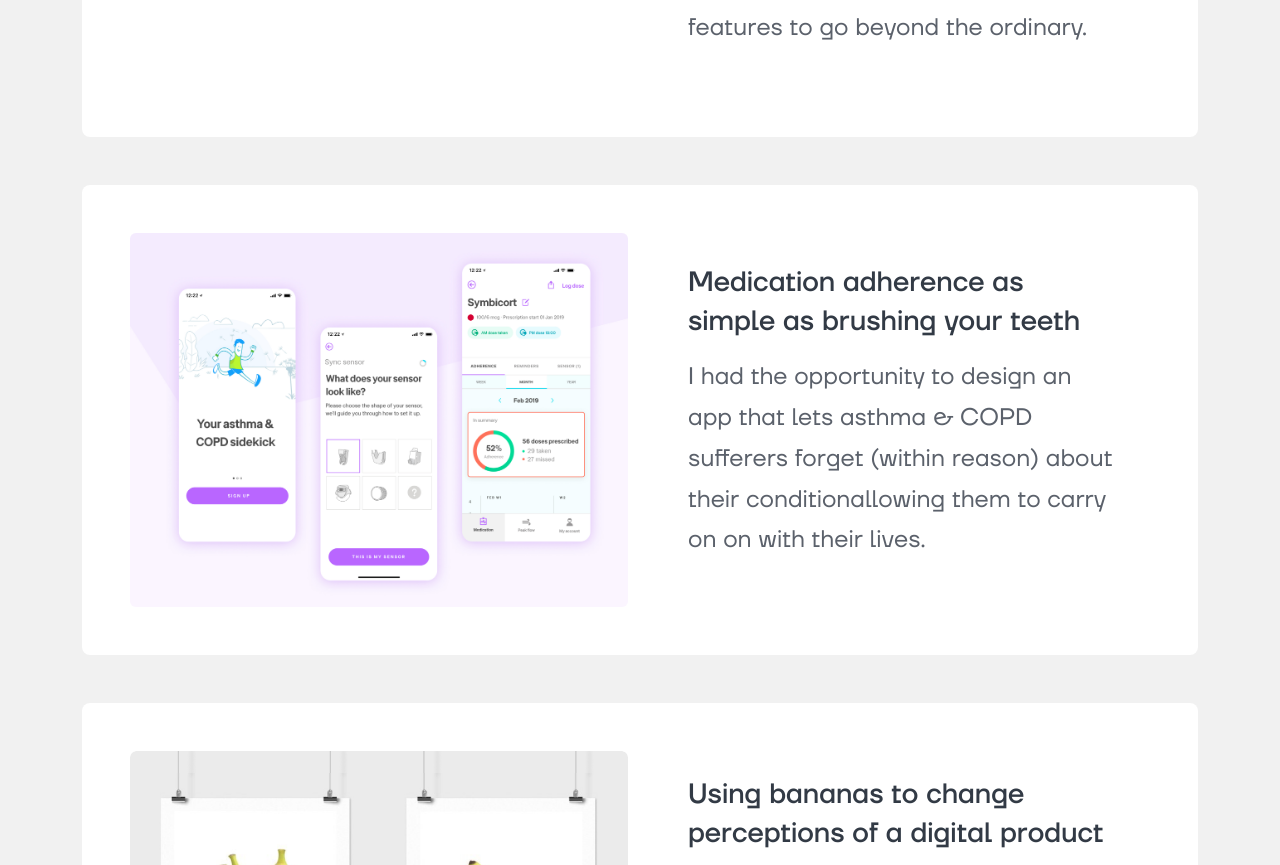
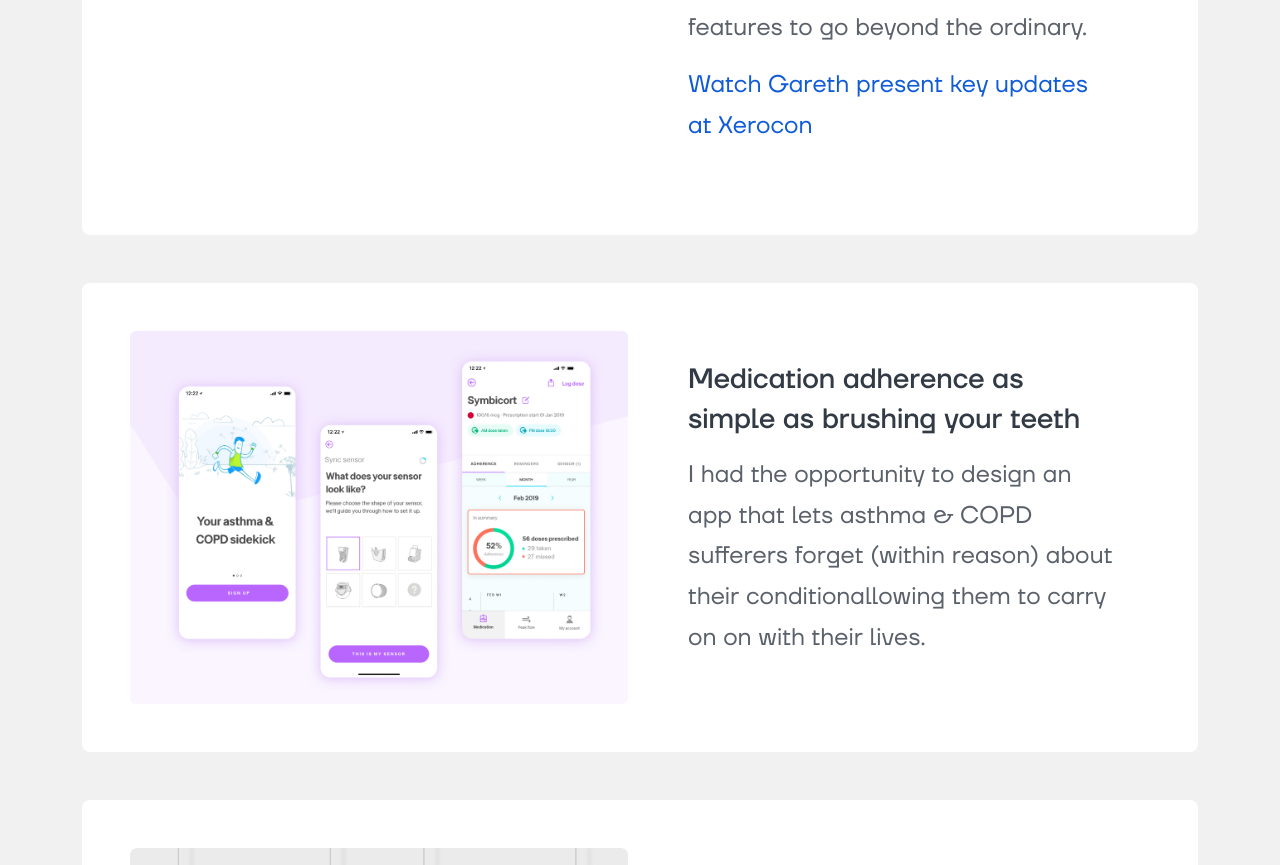
Before and after one commit to InteractionJackson/interactionjackson.github.io, a plain HTML site: page index.html in a window 1280 px wide. Shown: the part 2018-2883 px from the top of the page. Drawn offline with nearby package versions, Linux system fonts and the light colour scheme; a small style sheet from the web is missing; files whose address does not match are found by name.

Commit message:
Adding Xero link
Case study link. Gareth presenting at Xerocon

```diff
--- a/index.html
+++ b/index.html
@@ -97,6 +97,7 @@
         <div class="col-md-6 px-5 py-4 work-desc">
           <h3 class="pb-2">Filling in tax returns doesn't have to be a chore for Accountants and Bookeepers</h3>
           <p>After conducting a heuristic analysis and extensive user testing to uncover pain points for accountants filling in tax returns. We made some foundational usability updates as well as set out a roadmap for key features to go beyond the ordinary.</p>
+          <p><a target="_blank" href="https://www.youtube.com/watch?v=V1XKoRJbDMM&t=6798s">Watch Gareth present key updates at Xerocon</a></p>
         </div>
       </div>
     </div>
```
